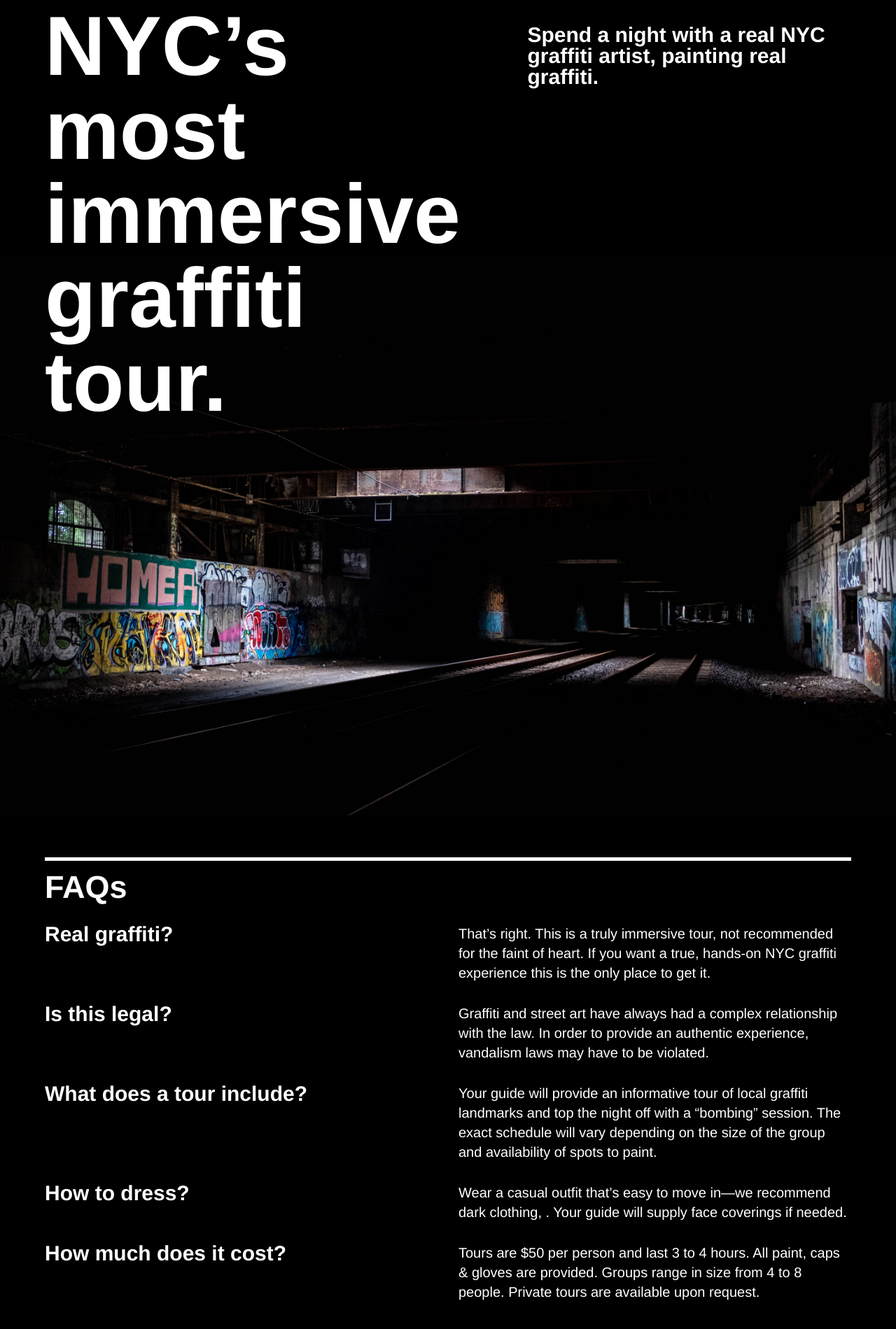
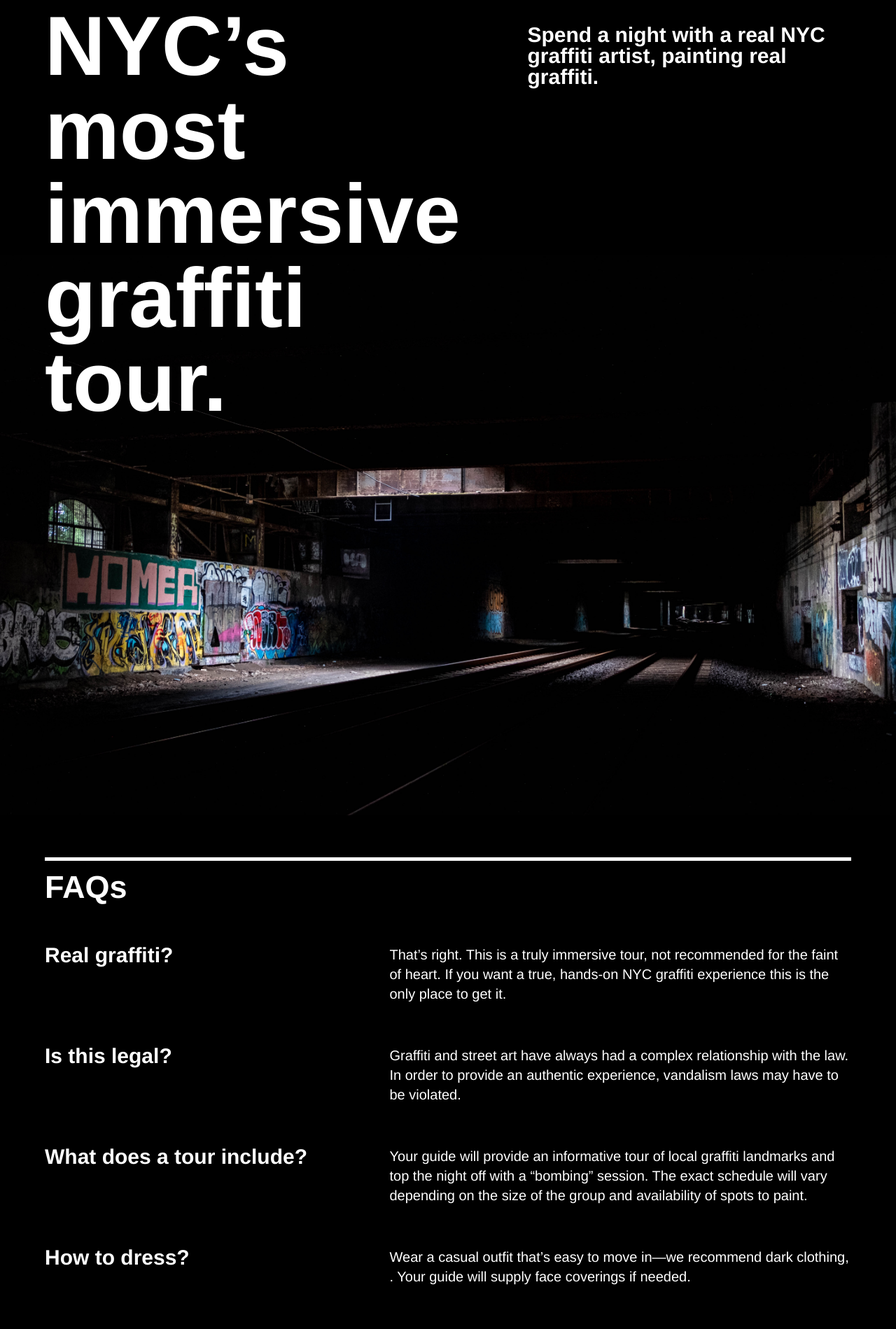
Before and after one commit to nycgraffiti/nycgraffititour.com, a Jekyll site: the page built from home.markdown, in a window 1280 px wide. Shown: the part 205-2104 px from the top of the page at 70% size. Built offline with Jekyll 4.4.1, drawn with Linux system fonts in a browser that asks for light colours; nearby versions of some CDN libraries; grey boxes are pictures that could not be loaded.

Commit message:
more styling

```diff
--- a/_layouts/home.html
+++ b/_layouts/home.html
@@ -29,10 +29,10 @@
         FAQs
       </h2>
       {% for item in page.faq %}
-        <h3 class="faq__question col-6">
+        <h3 class="faq__question col-5">
           {{item.question}}
         </h3>
-        <p class="faq__answer col-6">
+        <p class="faq__answer col-7">
           {{item.answer}}
         </p>
       {% endfor %}
--- a/_sass/layout.scss
+++ b/_sass/layout.scss
@@ -69,7 +69,10 @@
   margin-top: $gutter;
   @include break-at('medium') {
     margin-top: 0;
-    grid-column: span 6;
+    grid-column: span 7;
+  }
+  @include break-at('small') {
+    grid-column: span 12;
   }
 }
 
@@ -92,8 +95,16 @@
 // FAQ
 /////////////////////////////////////////////////////
 .faq__question {
+  margin-top: $gutter;
   @include break-at('small') {
     margin-top: $gutter;
+  }
+}
+
+.faq__answer {
+  margin-top: $gutter;
+  @include break-at('small') {
+    margin-top: 0;
   }
 }
 
```
